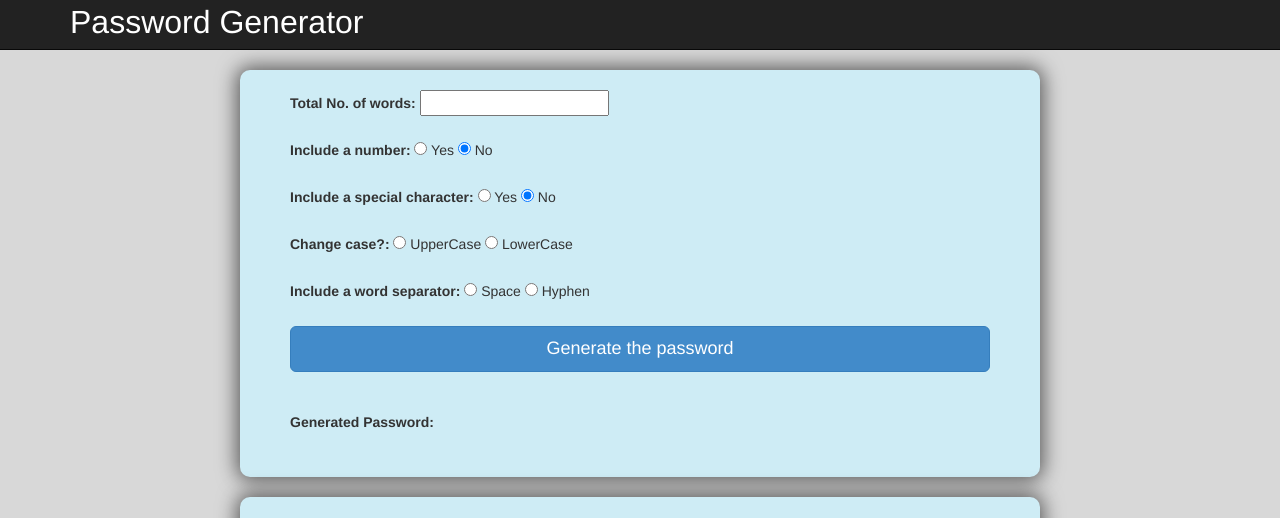
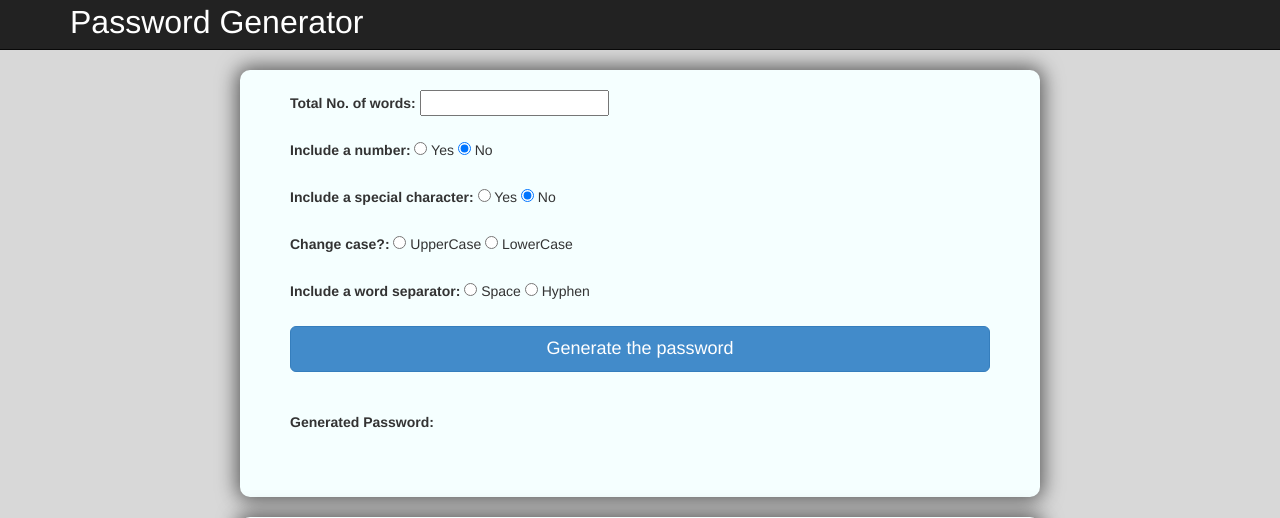
Before and after one commit to jayendranshan/P2, a PHP site: page / in a window 1280 px wide. Shown: the top 518 px of the page. Run offline with PHP 8.4, Linux system fonts and the light colour scheme.

Commit message:
modified style for password label and some text changes

```diff
--- a/Styles/style.css
+++ b/Styles/style.css
@@ -2,7 +2,7 @@
 	margin:50px 0 0 170px;
 	width:800px;
 	padding:20px 50px 40px;
-	background:#CEECF5;
+	background:#F5FFFF;
 	-webkit-border-radius:10px;
 	-moz-border-radius:10px;-ms-border-radius:10px;
 	-o-border-radius:10px;border-radius:10px;
@@ -16,8 +16,8 @@
 #divMessage {
 	margin:0 auto;
 	width:800px;
-	padding:0 50px 0 25px;
-	background:#CEECF5;
+	padding:0 50px 10px 25px;
+	background:#F5FFFF;
 	-webkit-border-radius:10px;
 	-moz-border-radius:10px;-ms-border-radius:10px;
 	-o-border-radius:10px;border-radius:10px;
@@ -31,3 +31,8 @@ text-align: center;
 span{
 	color: red;
 }
+
+.PwdFont{
+	color: blue;
+	font: italic bold 15px Georgia, serif;
+}
--- a/index.php
+++ b/index.php
@@ -48,22 +48,19 @@ ini_set('display_errors', 1);
 				<label> Include a special character: </label>
 				<input type="radio" name="group2" value="Yes"> Yes
 				<input type="radio" name="group2" value="No" checked> No
-				<br>
-				<br>
+				<br><br>
 				<label> Change case?: </label>
 				<input type="radio" name="group3" value="UpperCase"> UpperCase
 				<input type="radio" name="group3" value="LowerCase"> LowerCase
-				<br>
-				<br>
+				<br><br>
 				<label> Include a word separator: </label>
 				<input type="radio" name="group4" value="Space"> Space
 				<input type="radio" name="group4" value="Hyphen"> Hyphen
-				<br>
-				<br>
+				<br><br>
 				<input type="submit" value="Generate the password" class="btn btn-primary btn-lg btn-block">
-				<br>
-				<br>
-				<label>Generated Password: </label> <label style="color:red"><?php echo $SelectedFinalWords;?></label>
+				<br><br>
+				<label>Generated Password: </label> <br>
+				<label class="PwdFont"> <?php echo $SelectedFinalWords;?></label>
 			</div>
 		</form>
 	</div>
--- a/logic.php
+++ b/logic.php
@@ -17,7 +17,7 @@ if ($_SERVER["REQUEST_METHOD"] == "POST")
 	{
 		if($_POST["number_of_words"] < 1 || $_POST["number_of_words"] > 10)
 		{
-			$ValidateNoofWords = "Please enter value between 0 and 11";
+			$ValidateNoofWords = "Please enter value from 1 to 10";
 			return;
 		}
 		else
```
